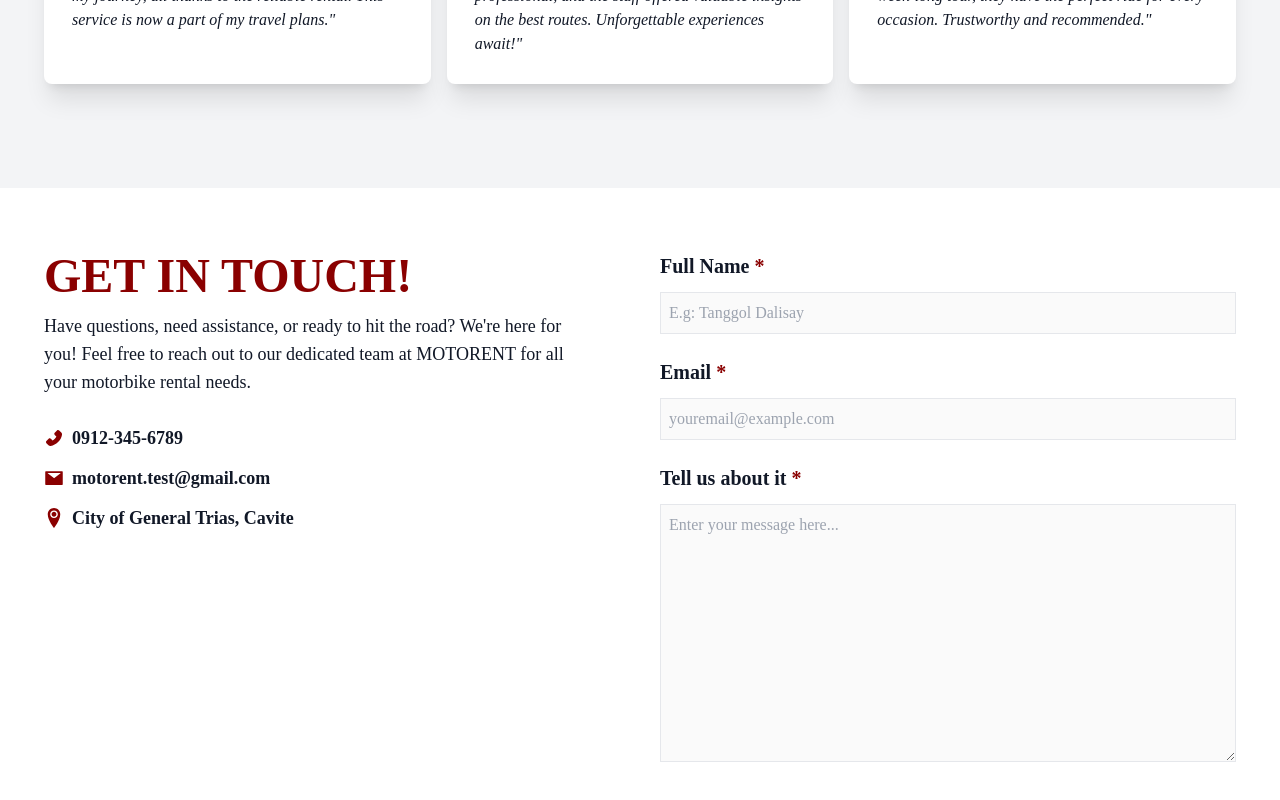
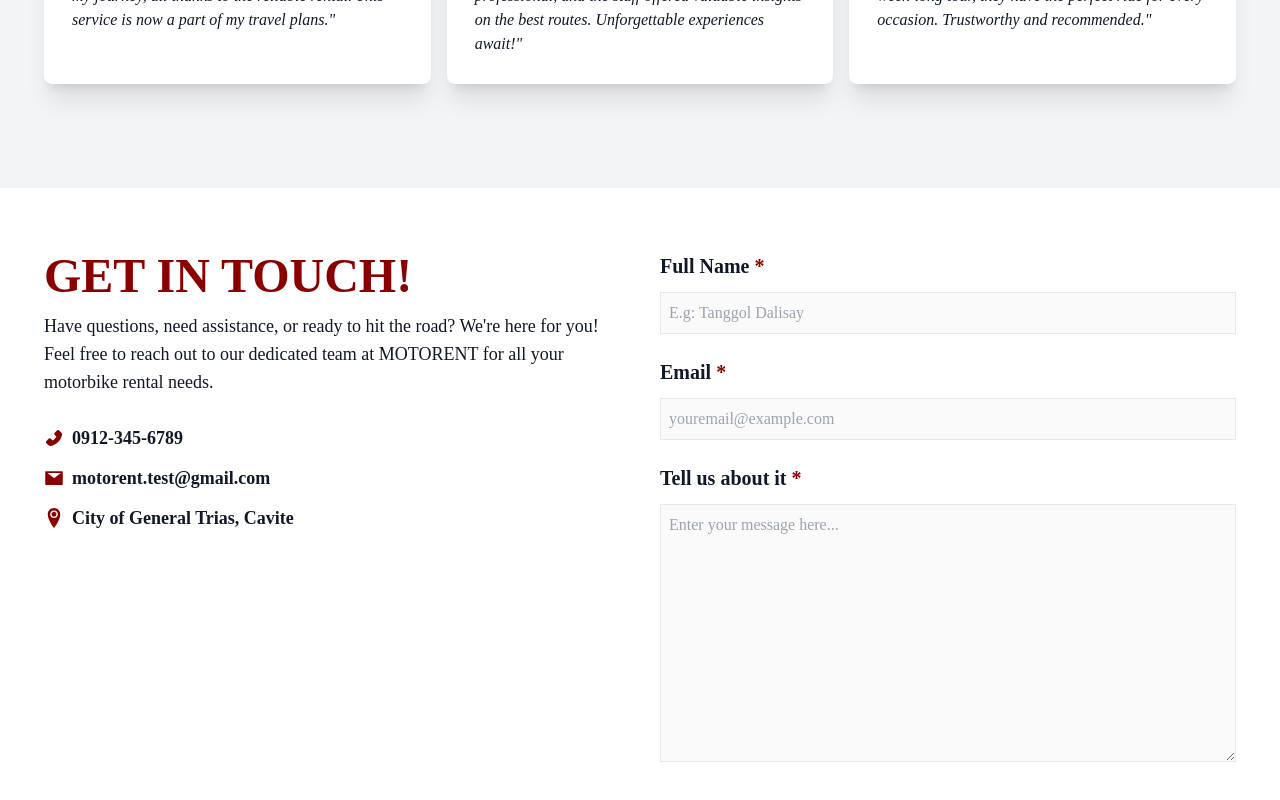
Before and after one commit to johnchristiandorola/Motor-Rental, a React (Create React App) app: page / in a window 1280 px wide. Shown: the part 4298-5098 px from the top of the page. Built offline with nearby package versions, Linux system fonts and the light colour scheme; the HTML template or start-up script is replaced by a standard one.

Commit message:
Update Contact.jsx

```diff
--- a/src/components/Contact.jsx
+++ b/src/components/Contact.jsx
@@ -6,7 +6,7 @@
     <div name="contact" className="w-full bg-white text-gray-900">
       <div className="max-w-[1240px] mx-auto px-6 py-16">
         <div className="grid lg:grid-cols-2 items-start  justify-center gap-10 w-full">
-          <div className="flex flex-col gap-3 lg:max-w-[550px]">
+          <div className="flex flex-col gap-3">
             <h1 className="text-4xl text-center md:text-left lg:text-5xl uppercase font-extrabold text-[#8A0000]">
               Get in Touch!
             </h1>
@@ -32,7 +32,7 @@
               <div className="flex gap-2 items-center">
                 <ImLocation2 className="text-[#8A0000] text-xl" />
                 <p className="text-lg font-semibold hover:text-[#8A0000] cursor-pointer duration-300">
-                  City of General Trias, Cavite{" "}
+                  City of General Trias, Cavite
                 </p>
               </div>
             </div>
```
